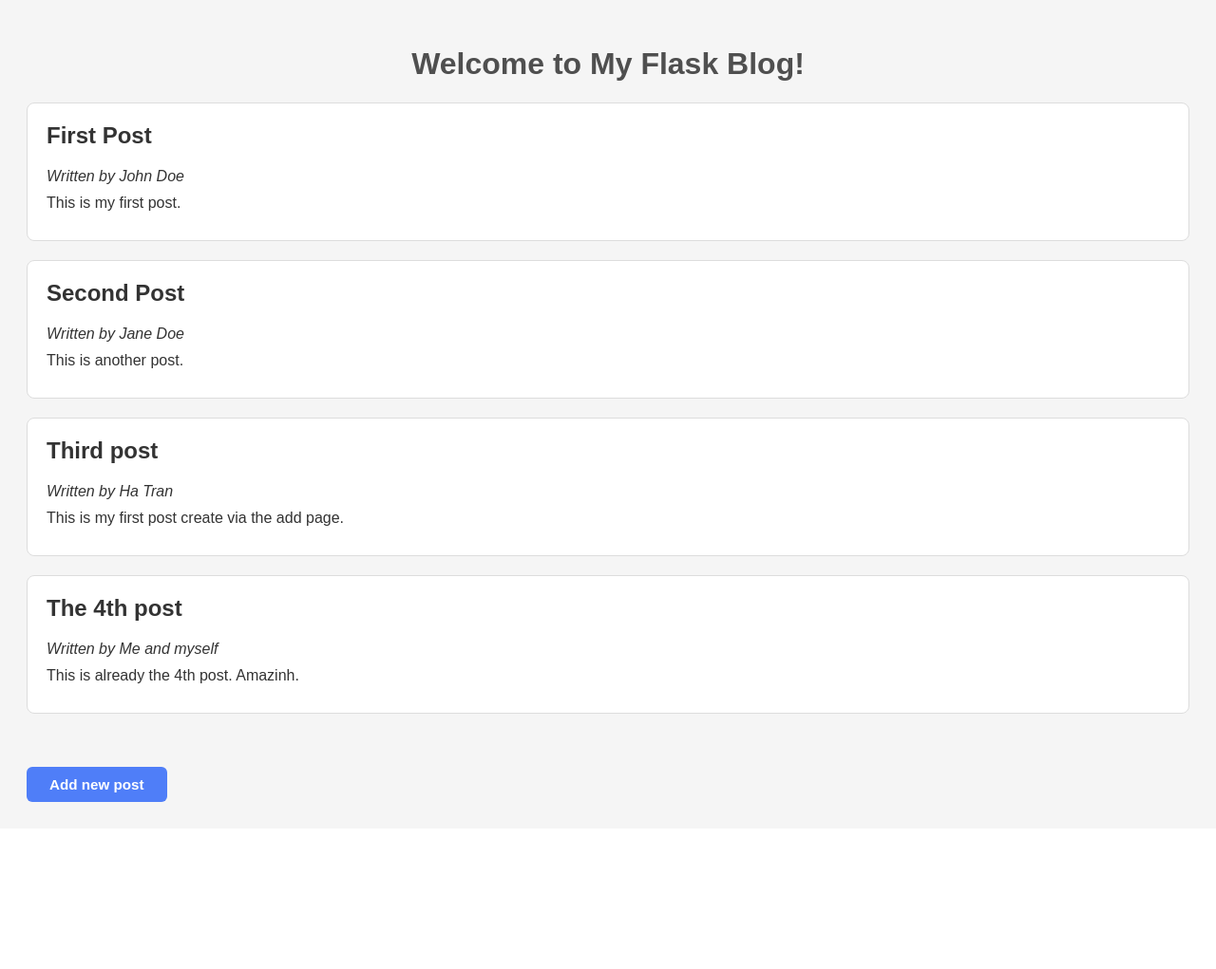
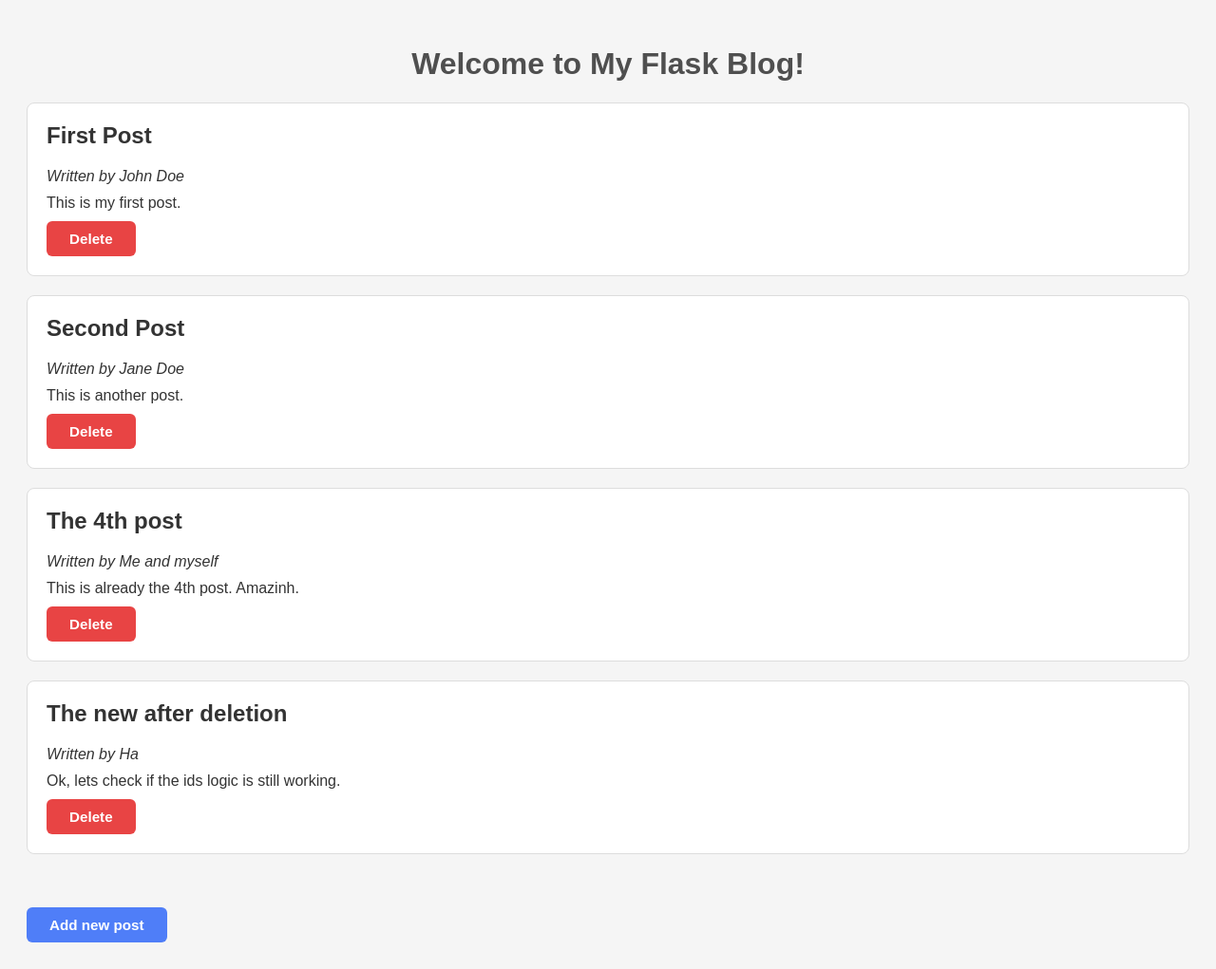
Before and after one commit to hatran3887/My-Blog, a Flask app: page / in a window 1280 px wide. Shown: the whole page at 95% size. Before the commit the page ends 845 px from the top, so only its background shows below. Run offline with Flask 3, Linux system fonts and the light colour scheme.

Commit message:
Add delete route for posts.

```diff
--- a/app.py
+++ b/app.py
@@ -1,4 +1,6 @@
 import json
+from curses.ascii import isdigit
+
 from flask import Flask, request, render_template, redirect, url_for
 
 app = Flask(__name__)
@@ -28,7 +30,7 @@ def add():
         with open('storage/blog_posts.json', 'r') as f:
             posts = json.load(f)
 
-        posts.append({'id': len(posts) + 1, 'title': title, 'author': author, 'content': content})
+        posts.append({'id': posts[-1]['id'] + 1, 'title': title, 'author': author, 'content': content})
         with open('storage/blog_posts.json', 'w') as f:
             json.dump(posts, f)
         return redirect(url_for('index'))
@@ -36,5 +38,22 @@ def add():
     return render_template('add.html')
 
 
+@app.route('/delete/<post_id>', methods=['POST'])
+def delete(post_id):
+    """
+    The delete route deletes the post with given id and redirects to the index route
+    """
+    if not isdigit(post_id):
+        print('Invalid post id')
+        return redirect(url_for('index'))
+
+    with open('storage/blog_posts.json', 'r') as f:
+        posts = json.load(f)
+    posts = [post for post in posts if post['id'] != int(post_id)]
+    with open('storage/blog_posts.json', 'w') as f:
+        json.dump(posts, f)
+    return redirect(url_for('index'))
+
+
 if __name__ == '__main__':
     app.run(host="0.0.0.0", port=5001, debug=True)
--- a/static/style.css
+++ b/static/style.css
@@ -91,3 +91,11 @@ h1 {
 .btn:active {
   transform: scale(0.98);
 }
+
+.btn-danger {
+  background: #e84444;
+}
+
+.btn-danger:hover {
+  background: #cc3333;
+}
--- a/templates/index.html
+++ b/templates/index.html
@@ -13,6 +13,9 @@
         <h2>{{ post['title'] }}</h2>
         <p><em>Written by {{ post['author'] }}</em></p>
         <p>{{ post['content'] }}</p>
+        <form action="{{ url_for('delete', post_id=post['id']) }}" method="post">
+            <button class="btn btn-danger" type="submit">Delete</button>
+        </form>
     </div>
     {% endfor %}
     <br><br>
```
Also changed, not shown: storage/blog_posts.json.
